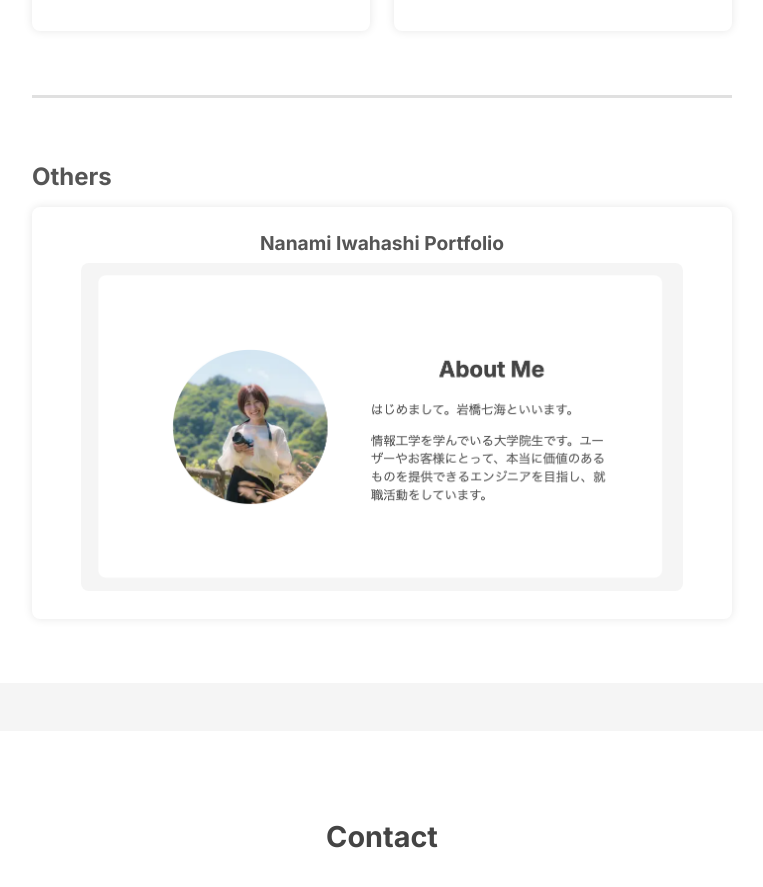
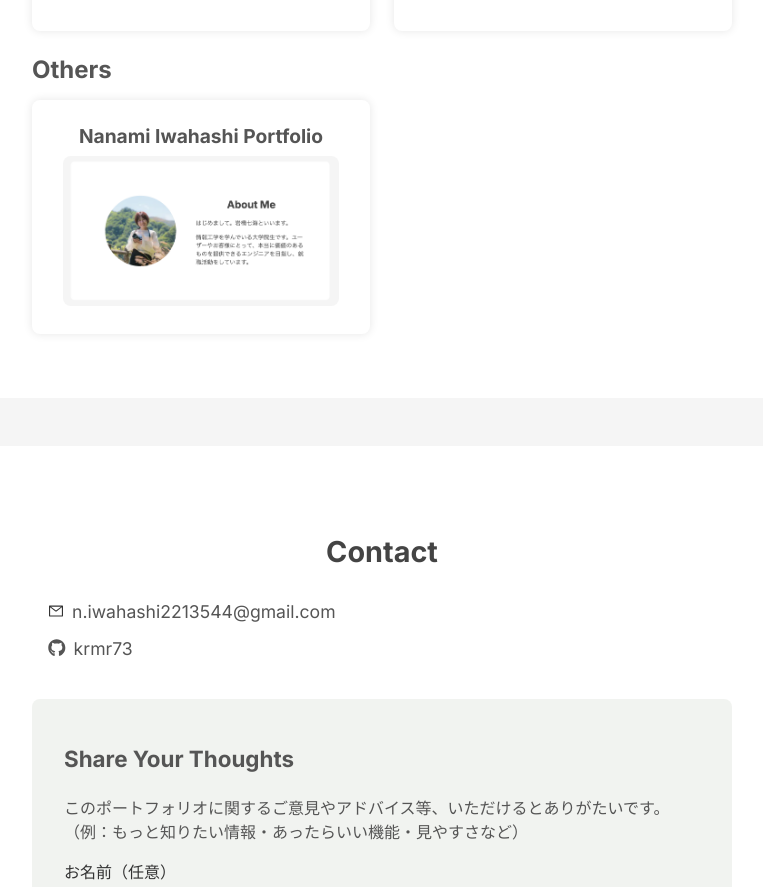
Before and after one commit to krmr73/portfolio, a Next.js app: page / in a window 1280 px wide. Shown: the part 3036-3923 px from the top of the page, without its empty margins (258-1021 px from the left). Built offline with nearby package versions, Linux system fonts and the light colour scheme.

Commit message:
del: 区切り線の削除

```diff
--- a/src/components/Works.tsx
+++ b/src/components/Works.tsx
@@ -108,8 +108,6 @@ const Works: React.FC = () => {
         category="research"
         onSelectWork={setSelectedWork}
       />
-
-      <hr className={styles.sectionDivider} />
 
       <WorkSection
         title="Others"
--- a/src/styles/Works.module.scss
+++ b/src/styles/Works.module.scss
@@ -10,20 +10,10 @@
   text-align: left;
 }
 
-// 区切り線のスタイル
-.sectionDivider {
-  border: none;
-  border-top: 3px solid #e0e0e0;
-  margin: 4rem 0;
-  width: 100%;
-  margin-left: auto;
-  margin-right: auto;
-}
-
 // カードグリッド
 .grid {
   display: grid;
-  grid-template-columns: repeat(auto-fit, minmax(250px, 1fr));
+  grid-template-columns: repeat(auto-fill, minmax(250px, 1fr));
   gap: 1.5rem;
 }
 
```
